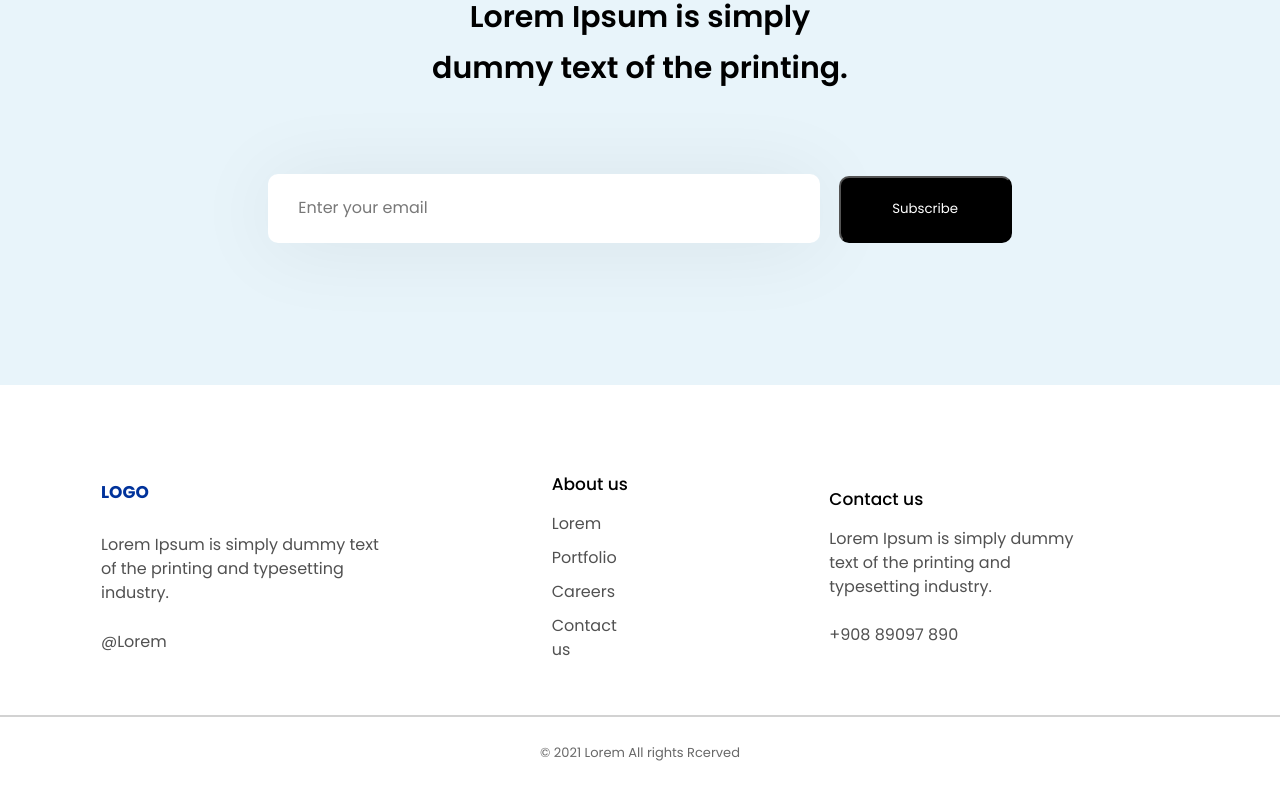
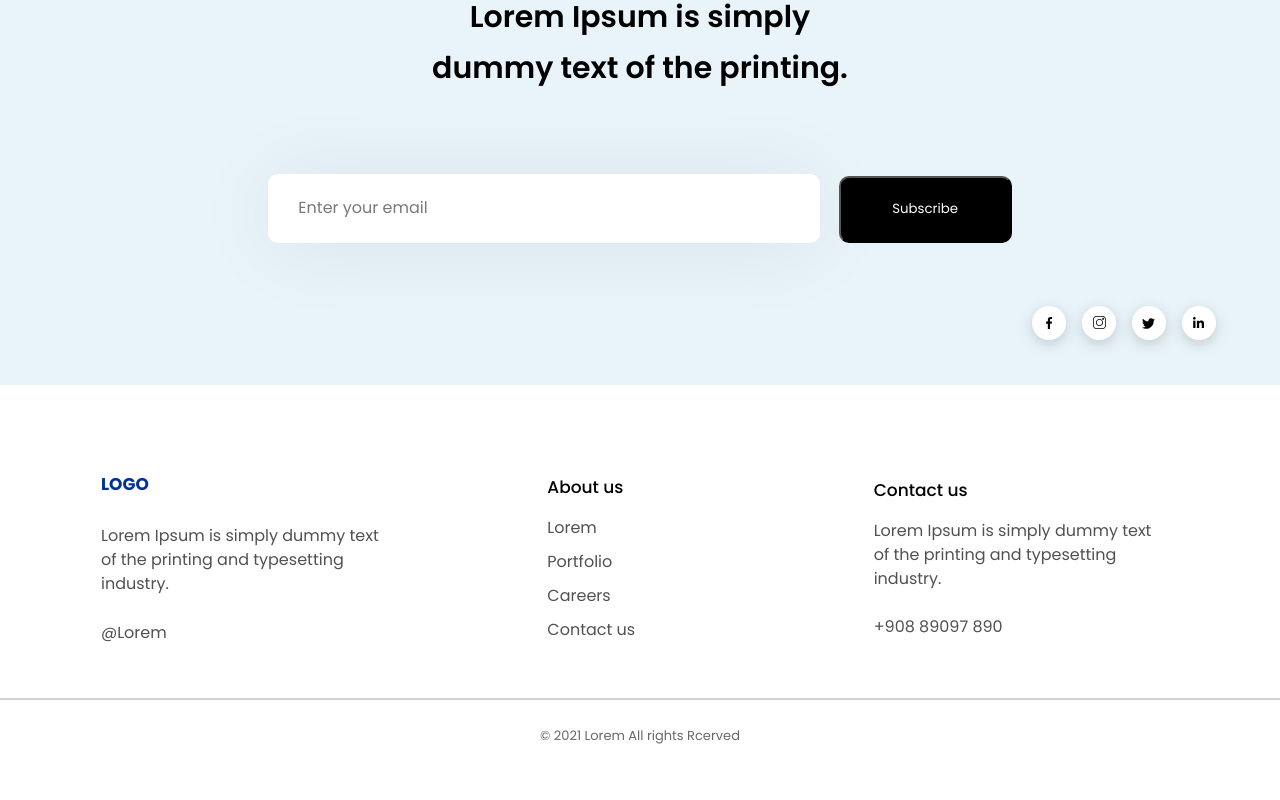
Before and after one commit to khadijabayramova/TravolicFigma, a plain HTML site: page index.html in a window 1280 px wide. Shown: the part 4604-5404 px from the top of the page. Drawn offline with Linux system fonts and the light colour scheme.

Commit message:
changings

```diff
--- a/assets/styles/index.css
+++ b/assets/styles/index.css
@@ -445,10 +445,12 @@ header {
   text-align: left;
   margin-left: 101px;
   align-items: center;
+  position: relative;
+  width: 1219px;
 }
 .aboutus {
   margin-right: 144px;
-  width: 15%;
+  width: 20%;
 }
 .footer_title {
   font-size: 17px;
@@ -477,6 +479,7 @@ header {
 }
 #lorem {
   margin-bottom: 14px;
+  width: 115%;
 }
 
 .copyright {
@@ -489,3 +492,8 @@ header {
   color: #686868;
 
 }
+.socials{
+  position: absolute;
+  right: 50px;
+ top: 4900px;
+}
--- a/index.html
+++ b/index.html
@@ -301,25 +301,32 @@
 
         <div class="aboutus">
           <p class="footer_title">About us</p>
-          <ul  class="moreover">
+          <ul class="moreover">
             <li>Lorem</li>
             <li>Portfolio</li>
             <li>Careers</li>
-            <li >Contact us</li>
+            <li>Contact us</li>
           </ul>
         </div>
 
         <div class="contactus">
           <p class="footer_title">Contact us</p>
           <ul class="moreover">
-            <li id="lorem" > Lorem Ipsum is simply dummy text of the printing and typesetting industry. </li>
+            <li id="lorem">
+              Lorem Ipsum is simply dummy text of the printing and typesetting
+              industry.
+            </li>
             <li>+908 89097 890</li>
           </ul>
         </div>
       </div>
-      <hr style=" border: 0.8px solid #D2D2D2;margin-top: 53px;">
-
+      <hr style="border: 0.8px solid #d2d2d2; margin-top: 53px" />
       <p class="copyright">&copy; 2021 Lorem All rights Rcerved</p>
+      <img
+        class="socials"
+        src="./assets/imgs/homepage/socials.svg"
+        alt="socials"
+      />
     </footer>
   </body>
 </html>
```
